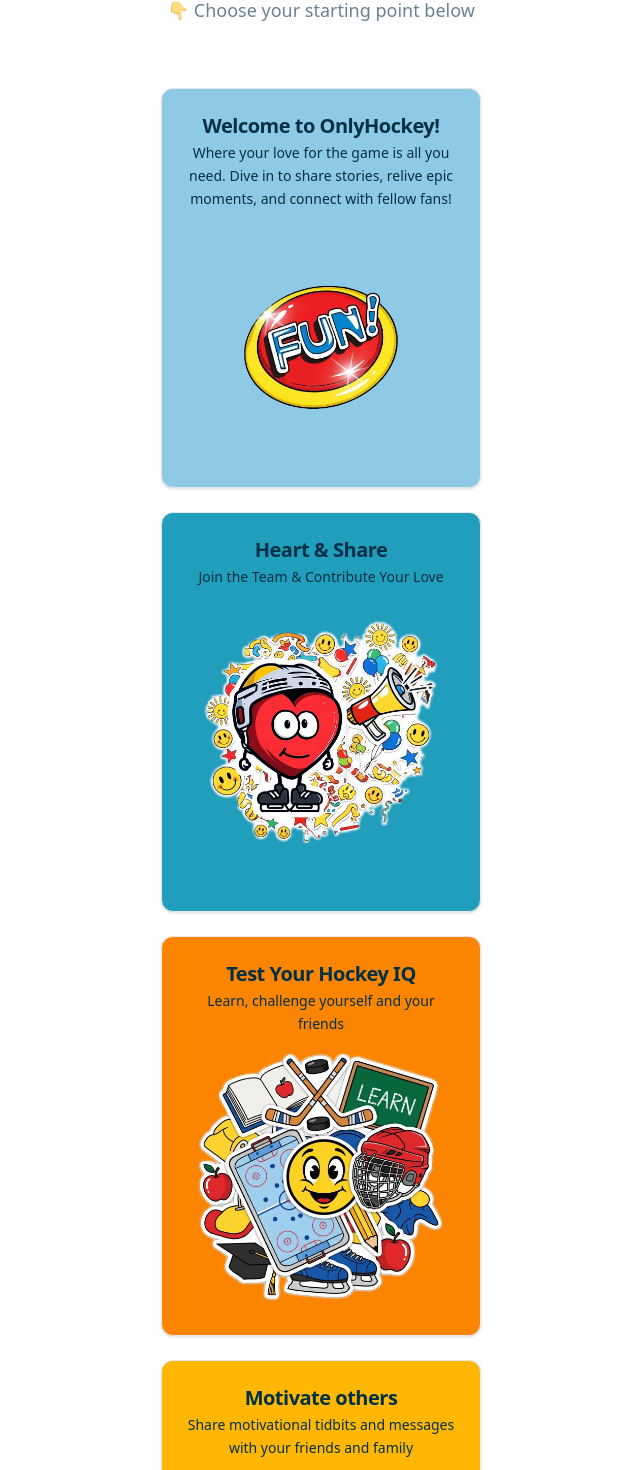
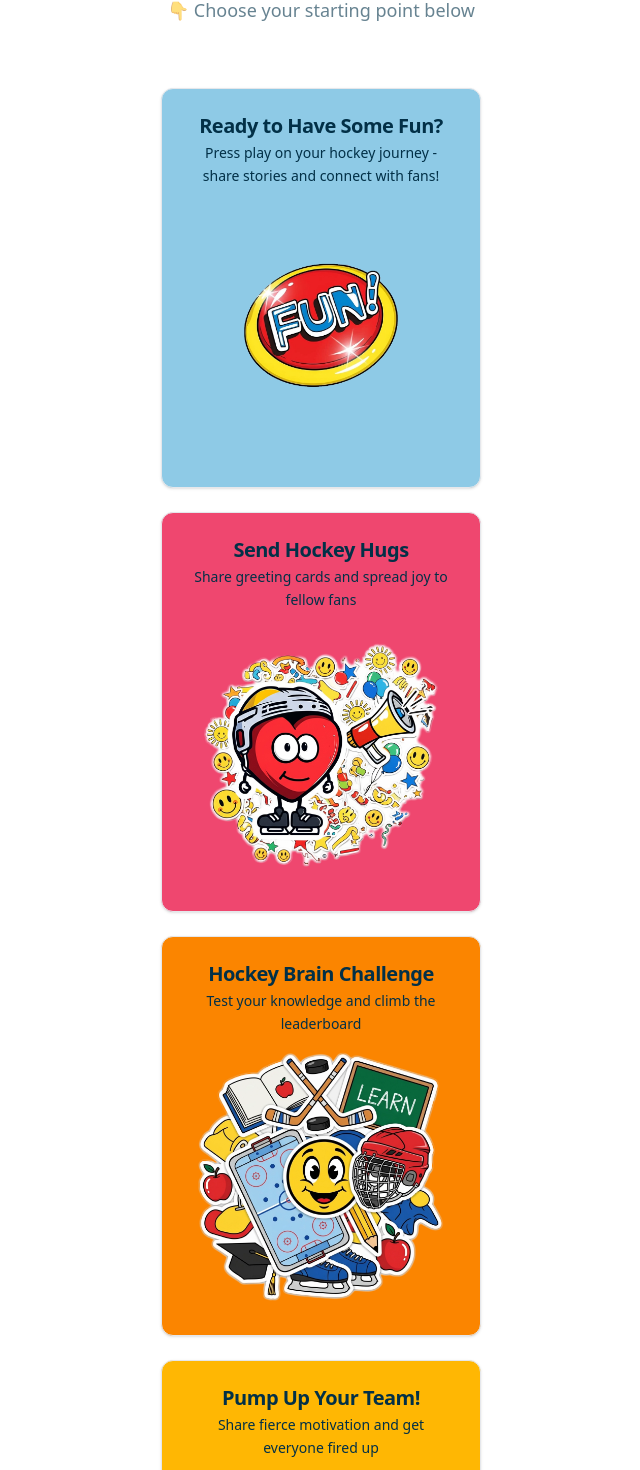
Before and after one commit to avintas/ohp, a Next.js app: page / in a window 1280 px wide. Shown: the part 635-2105 px from the top of the page, without its empty margins (319-959 px from the left). Built offline with nearby package versions, Linux system fonts and the light colour scheme.

Commit message:
major UI updates + colors + hero section + text

```diff
--- a/src/app/page.tsx
+++ b/src/app/page.tsx
@@ -8,18 +8,18 @@ export default function Home() {
   const cards = [
     {
       id: 'greetings',
-      title: "Welcome to OnlyHockey!",
-      subtitle: "Where your love for the game is all you need. Dive in to share stories, relive epic moments, and connect with fellow fans!",
+      title: "Ready to Have Some Fun?",
+      subtitle: "Press play on your hockey journey - share stories and connect with fans!",
 
-      image: "/gims/gim-00026.webp", // Updated image for better standout design
+      image: "/gims/gim-00026.webp", // FUN button - arcade game energy!
 
       delay: 0,
       isFirst: true
     },
     {
       id: 'heart',
-      title: "Heart & Share",
-      subtitle: "Join the Team & Contribute Your Love",
+      title: "Send Hockey Hugs",
+      subtitle: "Share greeting cards and spread joy to fellow fans",
 
       image: "/gims/gim-00013.webp", // HeartGroup image
 
@@ -27,8 +27,8 @@ export default function Home() {
     },
     {
       id: 'challenge',
-      title: "Test Your Hockey IQ",
-      subtitle: "Learn, challenge yourself and your friends",
+      title: "Hockey Brain Challenge",
+      subtitle: "Test your knowledge and climb the leaderboard",
 
       image: "/gims/gim-00004.webp", // ChallengeGroup image
 
@@ -36,8 +36,8 @@ export default function Home() {
     },
     {
       id: 'motivate',
-      title: "Motivate others",
-      subtitle: "Share motivational tidbits and messages with your friends and family",
+      title: "Pump Up Your Team!",
+      subtitle: "Share fierce motivation and get everyone fired up",
 
       image: "/gims/gim-00012.webp", // MotivateGroup image
 
--- a/src/components/DisplayCard.tsx
+++ b/src/components/DisplayCard.tsx
@@ -62,7 +62,7 @@ export function DisplayCard({ id, title, subtitle, image, delay, isFirst }: Disp
         `}
         style={{
           backgroundColor: id === 'greetings' ? '#8ecae6' :
-                         id === 'heart' ? '#219EBC' :
+                         id === 'heart' ? '#EF476F' :
                          id === 'challenge' ? '#FB8500' :
                          id === 'motivate' ? '#FFB703' :
                          id === 'experts' ? '#ffffff' : 'transparent',
```
